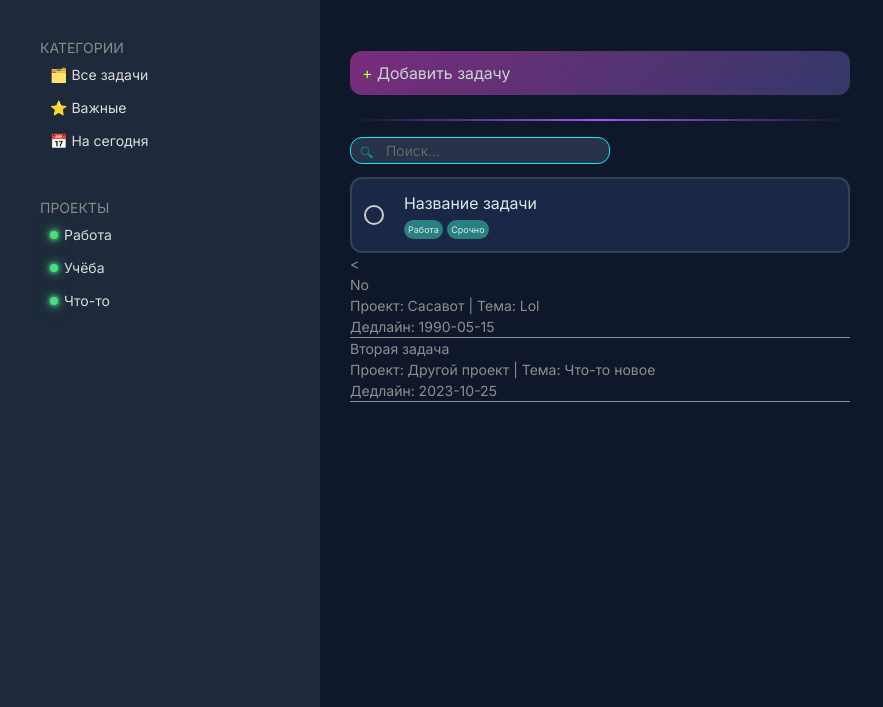
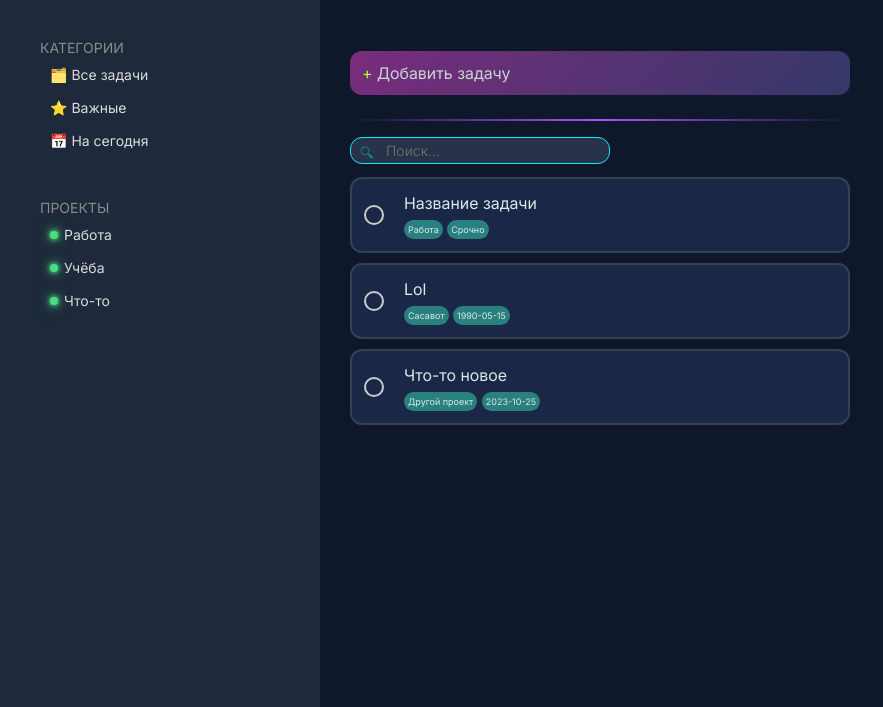
Before and after one commit to North-Nort/ToDo, a website: page index.html in a window 1280 px wide. Shown: the part 93-800 px from the top of the page, without its empty margins (0-883 px from the left). Drawn offline with Linux system fonts and the light colour scheme.

Commit message:
загрузка из бд на страницу

```diff
--- a/index.html
+++ b/index.html
@@ -108,7 +108,7 @@
 
         </div>
 
-       <<div id="tasks-container"></div>
+       <div id="tasks-container"></div>
 
     </div>
 
--- a/script.js
+++ b/script.js
@@ -1,33 +1,53 @@
 const container = document.getElementById("tasks-container");
 
+
+
+document.addEventListener("DOMContentLoaded", function() {
 fetch('db.json')
-.then(function(response) {
+  .then(function(response) {
       return response.json(); // Распаковываем JSON
   })
+  .then(function(data) {
 
+      let htmlString = ""; // Создаем пустую строку
 
-.then(function(data) {
-      let htmlString = "";
-       data.todos.forEach(function(task) {
+      data.todos.forEach(function(task) {
 
-          // Вставляем твой ШАБЛОН вЕРСТКИ в косые кавычки ` `
-          // Подставляем переменные через ${ }
-          // Знак += приклеивает каждую новую задачу к предыдущим
+          // ВОТ ЗДЕСЬ ИСПРАВЛЕНИЕ!
+          // Пишем htmlString += и открываем косую кавычку `
+          htmlString += `
+            <div class="taskblock"  data-id="${task.id}>
+              <label>
+                <input type="checkbox">
+                <span class="sspan"> </span>
+              </label>
 
-          htmlString += `
-            <div class="task-row">
-              <h3>${task.TaskName}</h3>
-              <p>Проект: ${task.Project} | Тема: ${task.TaskTopic}</p>
-              <p>Дедлайн: ${task.Timer}</p>
-              <hr>
+              <div>
+                <button class="taskname">${task.TaskTopic}</button>
+                <span class="taskProjectTag">${task.Project}</span>
+                <span class="taskProjectTag">${task.Timer}</span>
+              </div>
+
+              <button class="deleteTaskFromList">
+                <svg fill="#000000" viewBox="-2.64 -2.64 29.28 29.28" xmlns="http://www.w3.org/2000/svg" transform="rotate(45)" stroke="#000000" stroke-width="0.00024000000000000003">
+                  <g id="SVGRepo_bgCarrier" stroke-width="0"></g>
+                  <g id="SVGRepo_tracerCarrier" stroke-linecap="round" stroke-linejoin="round" stroke="#CCCCCC" stroke-width="0.43200000000000005"></g>
+                  <g id="SVGRepo_iconCarrier">
+                    <path d="M5.755,20.283,4,8H20L18.245,20.283A2,2,0,0,1,16.265,22H7.735A2,2,0,0,1,5.755,20.283ZM21,4H16V3a1,1,0,0,0-1-1H9A1,1,0,0,0,8,3V4H3A1,1,0,0,0,3,6H21a1,1,0,0,0,0-2Z"></path>
+                  </g>
+                </svg>
+              </button>
             </div>
-          `;
-      });
-         container.innerHTML = htmlString;
+          `; // Закрываем косую кавычку ` и ставим точку с запятой ;
 
+      }); // Конец цикла forEach
+
+      // Вставляем всё, что склеилось, на страницу
+      container.innerHTML = htmlString;
+  })
+  .catch(function(error) {
+      console.error("Произошла ошибка при загрузке базы данных:", error);
+      container.innerHTML = "<p>Не удалось загрузить задачи. Проверь консоль.</p>";
   })
 
-   .catch(function(error) {
-      console.error("Произошла ошибка при загрузке базы данных:", error);
-      container.innerHTML = "<p>Не удалось загрузить задачи. Проверь консоль.</p>";
-  });
+})
```
